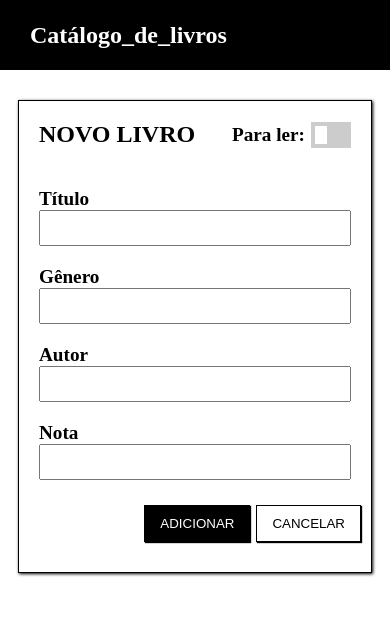
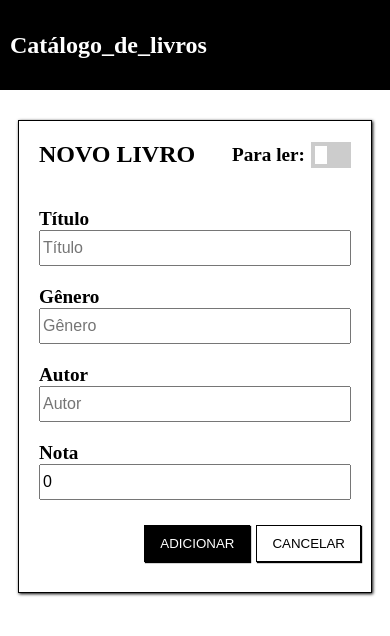
Before and after one commit to TomasCartman/catalogo_de_livros, a Next.js app: page /book in a window 390 px wide. Shown: the top 636 px of the page. Built offline with nearby package versions, Linux system fonts and the light colour scheme; some icons are missing.

Commit message:
made backend with firebase and firestore. Functions to get all books and a specific book and to add a book are ready

```diff
--- a/package.json
+++ b/package.json
@@ -9,8 +9,13 @@
     "lint": "next lint"
   },
   "dependencies": {
+    "axios": "^1.4.0",
+    "dashify": "^2.0.0",
+    "dotenv": "^16.3.1",
     "eslint": "8.45.0",
     "eslint-config-next": "13.4.10",
+    "firebase": "^10.0.0",
+    "firebase-admin": "^11.10.1",
     "next": "13.4.10",
     "react": "18.2.0",
     "react-dom": "18.2.0",
--- /dev/null
+++ b/src/backend/db/index.js
@@ -0,0 +1,14 @@
+import { initializeApp } from "firebase/app";
+
+const firebaseConfig = {
+  apiKey: process.env.NEXT_PUBLIC_FIREBASE_API_KEY,
+  authDomain: process.env.NEXT_PUBLIC_FIREBASE_AUTH_DOMAIN,
+  projectId: process.env.NEXT_PUBLIC_FIREBASE_PROJECT_ID,
+  storageBucket: process.env.NEXT_PUBLIC_FIREBASE_STORAGE_BUCKET,
+  messagingSenderId: process.env.NEXT_PUBLIC_FIREBASE_MESSAGING_SENDER_ID,
+  appId: process.env.NEXT_PUBLIC_FIREBASE_APP_ID,
+}
+
+const app = initializeApp(firebaseConfig, Math.random().toString())
+
+export default app
--- a/src/components/dropdown/DropdownMenu.module.css
+++ b/src/components/dropdown/DropdownMenu.module.css
@@ -21,3 +21,9 @@
 .hide {
     display: none;
 }
+
+@media (max-width: 770px) {
+    .positionheader {
+       right: 5px;
+    }
+}
--- a/src/components/navbar/NavBar.module.css
+++ b/src/components/navbar/NavBar.module.css
@@ -21,3 +21,9 @@
 .icon:hover {
     color: var(--hover-contrast-color);
 }
+
+@media (max-width: 770px) {
+    .navbar {
+        padding: 10px;
+    }
+}
--- /dev/null
+++ b/src/pages/api/book.js
@@ -0,0 +1,17 @@
+import repository from "@/services/repository"
+
+export default async function handler(req, res) {
+    const { getBook, addBook } = repository()
+    const { id } = req.query
+
+    if(req.method === "GET") {
+        const book = await getBook(id)
+        res.status(200).json({ name: book })
+
+    } else if(req.method === "POST") {
+        console.log(req.body)
+        const book = req.body
+        const bookRef = await addBook(book)
+        res.status(201).json({ id: bookRef.id })
+    }
+}
--- /dev/null
+++ b/src/pages/api/books.js
@@ -0,0 +1,10 @@
+import repository from "@/services/repository"
+
+export default async function handler(req, res) {
+    const { getAllBooks } = repository()
+
+    if(req.method === "GET") {
+        const books = await getAllBooks()
+        res.status(200).json({ books })
+    }
+}
--- a/src/pages/book.jsx
+++ b/src/pages/book.jsx
@@ -10,10 +10,55 @@ import useDropdownHide from "@/hooks/useDropdownHide"
 import Head from "next/head"
 import SwitchButton from '@/components/button/SwitchButton'
 import { useState } from 'react'
+import axios from 'axios'
+
+
+const baseURL = 'api/book'
 
 export default function Book() {
     const { isDropdownHide, toggleDropdownVisibility } = useDropdownHide()
     const [switchButtonActive, setSwitchButtonActive] = useState(false)
+    const [title, setTitle] = useState('')
+    const [gender, setGender] = useState('')
+    const [author, setAuthor] = useState('')
+    const [rate, setRate] = useState(0)
+
+    function addBook() {
+        if(switchButtonActive) {
+            const book = {
+                title,
+                gender,
+                author,
+                toRead: true
+            }
+            axios.post(baseURL, book)
+                .then(resp => console.log(resp))
+        } else {
+            const book = {
+                title,
+                gender,
+                author,
+                rate,
+                toRead: false
+            }
+            axios.post(baseURL, book)
+                .then(resp => console.log(resp))
+        }
+
+        resetForm()
+    }
+
+    function resetForm() {
+        setTitle('')
+        setGender('')
+        setAuthor('')
+        setRate(0)
+        setSwitchButtonActive(false)
+    }
+
+    function tests() {
+        dbManager()
+    }
 
     return (
         <>
@@ -51,25 +96,52 @@ export default function Book() {
                     <div className={styles.formcontainer}>
                         <div className={styles.formdiv}>
                             <label className={styles.label}>Título</label>
-                            <input type="text" className={styles.input} />
+                            <input
+                                type="text"
+                                className={styles.input}
+                                placeholder='Título'
+                                value={title}
+                                onChange={e => setTitle(e.target.value)}
+                            />
                         </div>
                         <div className={styles.formdiv}>
                             <label className={styles.label}>Gênero</label>
-                            <input type="text" className={styles.input} />
+                            <input
+                                type="text"
+                                className={styles.input}
+                                placeholder='Gênero'
+                                value={gender}
+                                onChange={e => setGender(e.target.value)}
+                            />
                         </div>
                         <div className={`${styles.formdiv} ${switchButtonActive ? styles.formjustifystart : ''}`}>
                             <label className={styles.label}>Autor</label>
-                            <input type="text" className={styles.input} />
+                            <input
+                                type="text"
+                                className={styles.input}
+                                placeholder='Autor'
+                                value={author}
+                                onChange={e => setAuthor(e.target.value)}
+                            />
                         </div>
                         <div className={`${styles.formdiv} ${switchButtonActive ? styles.hide : ''}`}>
                             <label className={styles.label}>Nota</label>
-                            <input type="number" step={0.5} min={0} max={5} className={styles.input} />
+                            <input
+                                type="number"
+                                step={0.5}
+                                min={0}
+                                max={5}
+                                className={styles.input}
+                                placeholder='Nota (min: 0, max: 5)'
+                                value={rate}
+                                onChange={e => setRate(e.target.value)}
+                            />
                         </div>
                     </div>
 
                     <div className={styles.buttonflex}>
-                        <Button>Adicionar</Button>
-                        <Button contrast>Cancelar</Button>
+                        <Button onClick={addBook}>Adicionar</Button>
+                        <Button contrast onClick={tests}>Cancelar</Button>
                     </div>
                 </div>
             </main>
--- /dev/null
+++ b/src/services/repository.js
@@ -0,0 +1,50 @@
+import { getFirestore, collection, doc, getDoc, getDocs, setDoc, addDoc } from "firebase/firestore";
+import firebaseApp from '@/backend/db/index'
+
+export default function repository() {
+    const firestore = getFirestore(firebaseApp);
+    const booksRef = collection(firestore, 'books')
+
+    async function getAllBooks() {
+        const snapshot = await getDocs(booksRef)
+        const data = snapshot.docs.map((doc) => ({
+            id: doc.id,
+            ...doc.data(),
+        }))
+        return data
+    }
+
+    async function getBook(id) {
+        const document = doc(booksRef, id)
+        const docSnap = await getDoc(document)
+        if (!docSnap.exists) {
+            return null
+        } else {
+            const data = {
+                id: docSnap.id,
+                ...docSnap.data(),
+            }
+            return data
+        }
+    }
+
+    async function addBook(book) {
+        const docRef = await addDoc(booksRef, book)
+        console.log(docRef.id)
+        return docRef.id
+    }
+
+    async function deleteBook(id) {
+
+    }
+
+    async function updateBook(id) {
+
+    }
+
+    return {
+        getAllBooks,
+        getBook,
+        addBook
+    }
+}
```
Also changed, not shown: src/components/bookComponent/BookComponent.jsx (+5 -11 lines), src/components/pageUp/PageUp.module.css (+8 -3 lines), src/pages/index.jsx (+19 -1 lines), 2 other files (tests, documents, lock files or other folders).
